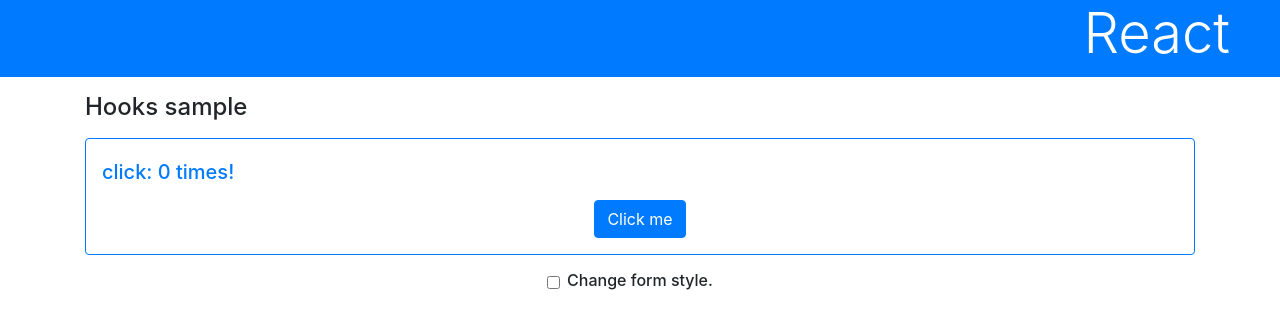
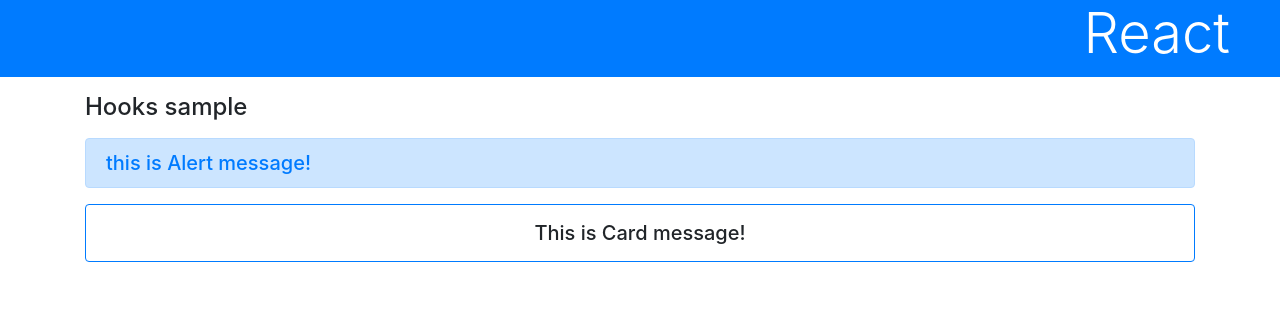
Before and after one commit to kosuke-17/react_app, a React (Create React App) app: page / in a window 1280 px wide. Shown: the top 328 px of the page. Built offline with nearby package versions, Linux system fonts and the light colour scheme.

Commit message:
コンポーネントにコンポーネントを組み込む

```diff
--- a/src/App.js
+++ b/src/App.js
@@ -2,37 +2,26 @@
 import './App.css';
 
 
+function AlertMessage(){
+  return <div className="alert alert-primary h5 text-primary">
+    this is Alert message!
+  </div>
+}
+
+function CardMessage(){
+  return <div className="card p-3 h5 border-primary text-center">
+    This is Card message!
+  </div>
+}
+
 function App() {
-  const [count, setCount] = useState(0)
-  const [flag, setFlag] = useState(false)
-  const clickFunc = () => {
-    setCount(count + 1)
-  }
-  const changeFlag = (e) => {
-    setFlag(e.target.checked)
-  }
-
   return (
     <div>
-      <h1 className="bg-primary text-white display-4 ">React</h1>
+      <h1 className="bg-primary text-white display-4">React</h1>
       <div className="container">
         <h4 className="my-3">Hooks sample</h4>
-        {flag ?
-        <div className="alert alert-primary text-center">
-          <p className="h5 mb-3">click: {count} times!</p>
-          <div><button className="btn btn-primary" onClick={clickFunc}>Click me</button></div>
-        </div>
-        :
-        <div className="card p-3 border-primary text-center">
-          <p className="h5 mb-3 text-left text-primary">
-            click: {count} times!</p>
-          <div><button className="btn btn-primary" onClick={clickFunc}>Click me</button></div>
-        </div>
-        }
-        <div className="form-group h6 text-center pt-3">
-          <input type="checkbox" className="form-check-input" id="check1" onChange={changeFlag} />
-          <label className="form-check-label" htmlFor="check1">Change form style.</label>
-        </div>
+        <AlertMessage />
+        <CardMessage />
       </div>
     </div>
   )
```
